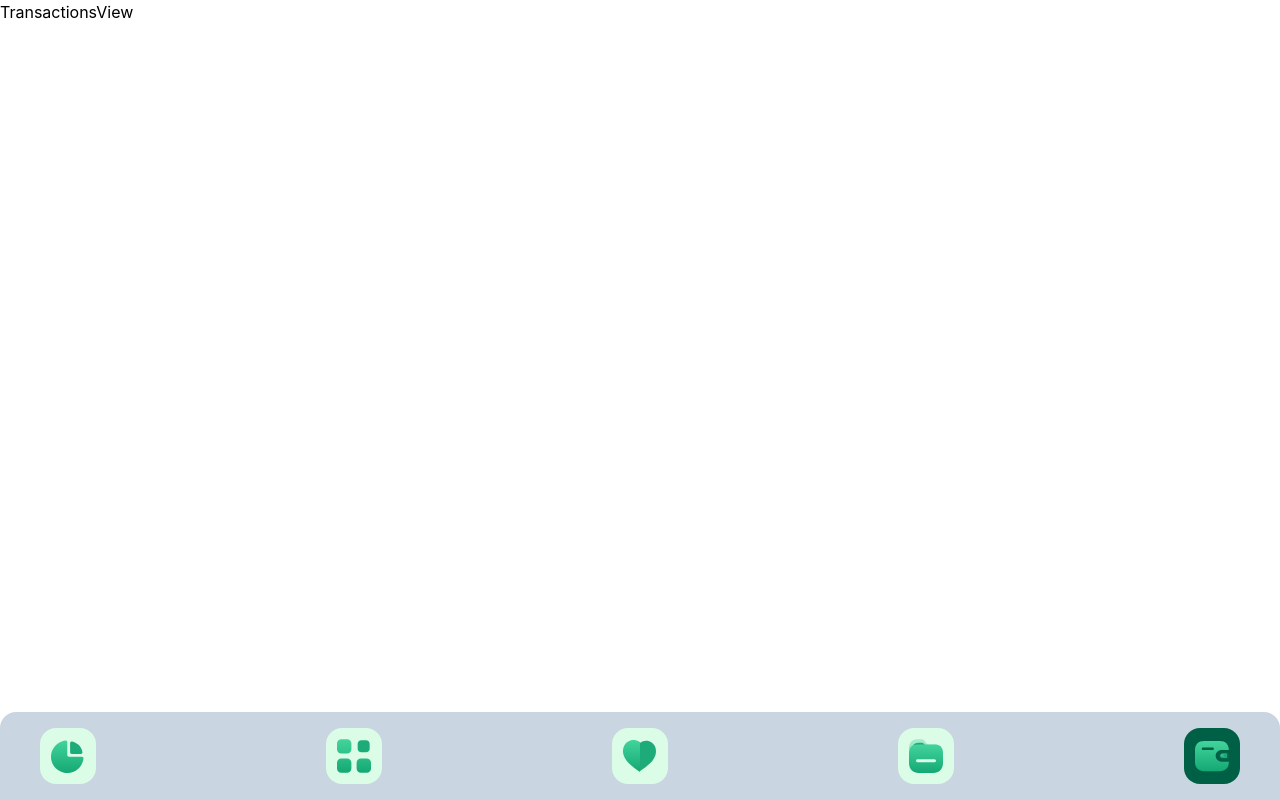
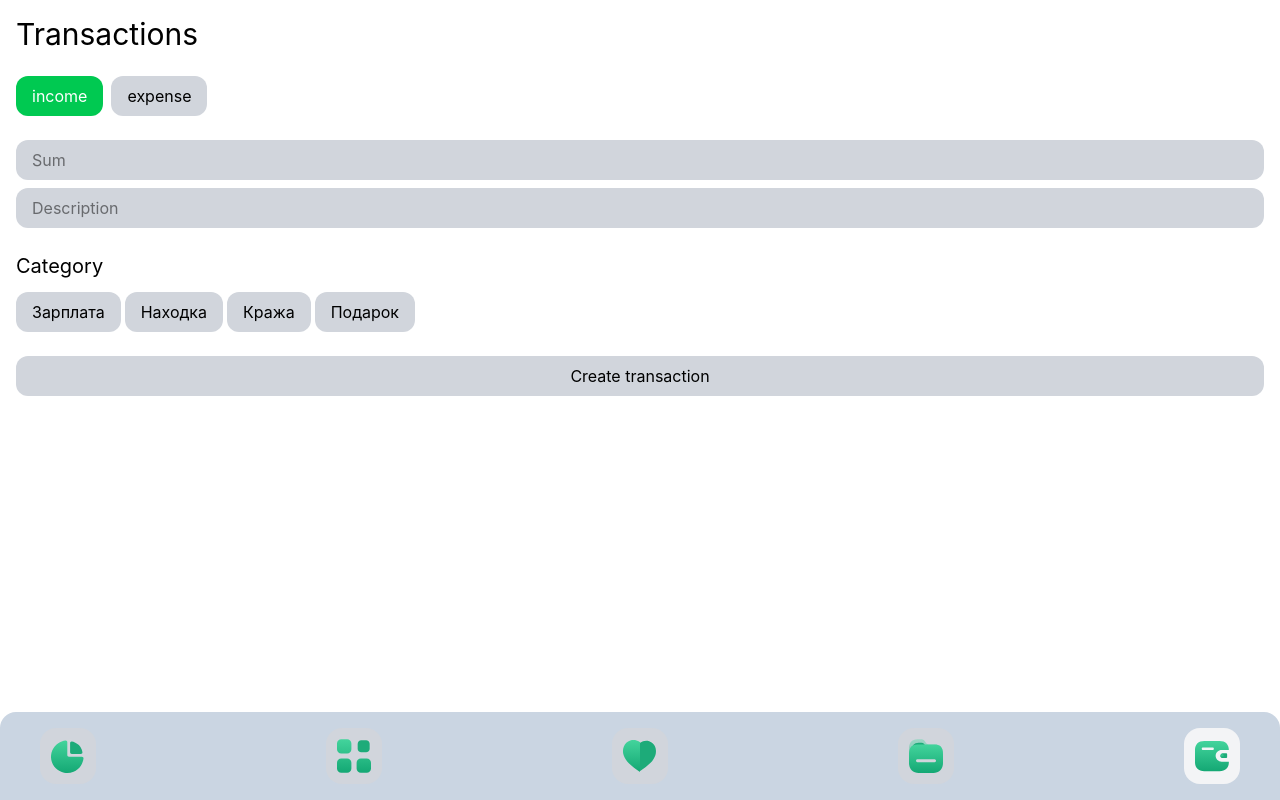
Before and after one commit to GeorgeTheScripter/finance-app, a Vue app: page / in a window 1280 px wide. Built offline with nearby package versions, Linux system fonts and the light colour scheme.

Commit message:
add form to transactions page, types, made some UI components

```diff
--- a/src/components/Navigation.vue
+++ b/src/components/Navigation.vue
@@ -9,8 +9,8 @@
         :to="link.path"
         class="p-2 rounded-2xl transition duration-700 ease-in-out"
         :class="{
-          'bg-green-100': $route.path !== link.path,
-          'bg-emerald-800': $route.path === link.path,
+          'bg-gray-300': $route.path !== link.path,
+          'bg-gray-100': $route.path === link.path,
         }"
         ><img class="w-[40px]" :src="link.icon" :alt="link.path"
       /></RouterLink>
--- a/src/components/UI/elements/Button.vue
+++ b/src/components/UI/elements/Button.vue
@@ -1,5 +1,5 @@
 <template>
-  <button><slot></slot></button>
+  <button class="px-4 py-2 bg-gray-300 rounded-xl"><slot></slot></button>
 </template>
 
 <script setup lang="ts">
--- /dev/null
+++ b/src/components/UI/elements/CategoryItem.vue
@@ -0,0 +1,13 @@
+<template>
+  <div class="py-2 px-4 rounded-2xl bg-gray-300 w-fit">
+    {{ title }}
+  </div>
+</template>
+
+<script setup lang="ts">
+defineOptions({
+  name: "Category",
+});
+
+defineProps<{ title: string }>();
+</script>
--- /dev/null
+++ b/src/components/UI/elements/Input.vue
@@ -0,0 +1,24 @@
+<template>
+  <input
+    class="py-2 px-4 bg-gray-300 rounded-xl outline-0"
+    type="text"
+    :value="modelValue"
+    @input="handleInput($event)"
+  />
+</template>
+
+<script setup lang="ts">
+defineOptions({
+  name: "Input",
+});
+
+defineProps<{ modelValue: string | number | null }>();
+
+const emit = defineEmits<{
+  "update:modelValue": [value: string | number | null];
+}>();
+
+const handleInput = (event: Event) => {
+  emit("update:modelValue", (event.target as HTMLInputElement).value);
+};
+</script>
--- /dev/null
+++ b/src/components/UI/elements/InputRadio.vue
@@ -0,0 +1,32 @@
+<template>
+  <div>
+    <input
+      type="radio"
+      :id="`${name}-${value}`"
+      :name="name"
+      :value="value"
+      :checked="checked"
+      class="absolute opacity-0 w-0 h-0 peer"
+      @change="$emit('change', value)"
+    />
+    <label
+      :for="`${name}-${value}`"
+      :class="`w-full flex justify-center px-4 py-2 cursor-pointer bg-gray-300 rounded-xl transition-all duration-200 ${colorClass} peer-checked:text-white`"
+      >{{ title }}</label
+    >
+  </div>
+</template>
+
+<script setup lang="ts">
+defineProps<{
+  title: string;
+  name: string;
+  value: string | number;
+  checked?: boolean;
+  colorClass?: string;
+}>();
+
+defineEmits<{
+  change: [value: string | number];
+}>();
+</script>
--- a/src/main.ts
+++ b/src/main.ts
@@ -3,6 +3,7 @@ import "./style.css";
 import App from "./App.vue";
 import components from "./components/UI/index";
 import router from "./router/router";
+import { createPinia } from "pinia";
 
 const app = createApp(App);
 
@@ -11,4 +12,4 @@ components.forEach((component: Component): void => {
   app.component(component.name!, component);
 });
 
-app.use(router).mount("#app");
+app.use(router).use(createPinia()).mount("#app");
--- a/src/types/transactions.ts
+++ b/src/types/transactions.ts
@@ -1,6 +1,12 @@
 export enum CATEGORY_TYPE {
   INC = "income",
   EXP = "expense",
+}
+
+export enum RADIO_COLORS {
+  INCOME = "peer-checked:bg-green-500",
+  EXPENSE = "peer-checked:bg-red-500",
+  CATEGORY = "peer-checked:bg-blue-500",
 }
 
 export type Category = {
--- a/src/views/TransactionsView.vue
+++ b/src/views/TransactionsView.vue
@@ -1,7 +1,80 @@
 <template>
-  <div>TransactionsView</div>
+  <div class="p-4">
+    <h3 class="text-3xl mb-6">Transactions</h3>
+
+    <div class="flex flex-col gap-5">
+      <div>
+        <form @submit.prevent class="flex flex-col gap-6">
+          <div class="w-full flex gap-2">
+            <InputRadio
+              title="income"
+              name="transactionType"
+              :value="CATEGORY_TYPE.INC"
+              :checked="selectedType === CATEGORY_TYPE.INC"
+              @change="selectedType = $event"
+              :colorClass="RADIO_COLORS.INCOME"
+            />
+            <InputRadio
+              title="expense"
+              name="transactionType"
+              :value="CATEGORY_TYPE.EXP"
+              :checked="selectedType === CATEGORY_TYPE.EXP"
+              @change="selectedType = $event"
+              :colorClass="RADIO_COLORS.EXPENSE"
+            />
+          </div>
+
+          <div class="flex flex-col gap-2">
+            <Input v-model="inputAmount" placeholder="Sum" type="number" />
+            <Input v-model="inputDescription" placeholder="Description" />
+          </div>
+
+          <div class="flex flex-col gap-3">
+            <h4 class="text-xl">Category</h4>
+
+            <div class="flex flex-wrap gap-1">
+              <InputRadio
+                v-for="category in filteredCategories"
+                :key="category.id"
+                :title="category.title"
+                name="category"
+                :value="category.id"
+                :checked="categorySelected === category.id"
+                @change="categorySelected = +$event"
+                :colorClass="RADIO_COLORS.CATEGORY"
+              />
+            </div>
+          </div>
+
+          <Button>Create transaction</Button>
+        </form>
+      </div>
+    </div>
+  </div>
 </template>
 
 <script setup lang="ts">
-import { Transaction, Category } from "@/types/financeStoreTypes";
+import { useTransactionStore } from "@/store/useTransactionStore";
+import { ref, computed, watch } from "vue";
+import Button from "@/components/UI/elements/Button.vue";
+import Input from "@/components/UI/elements/Input.vue";
+import InputRadio from "@/components/UI/elements/InputRadio.vue";
+import { CATEGORY_TYPE, RADIO_COLORS } from "@/types/transactions";
+
+const transactions = useTransactionStore();
+const inputAmount = ref<number | null>(null);
+const inputDescription = ref<string>("");
+
+const selectedType = ref<string | number>(CATEGORY_TYPE.INC);
+const categorySelected = ref<number | null>(null);
+
+const filteredCategories = computed(() => {
+  return transactions.categories.filter(
+    (category) => category.type === selectedType.value
+  );
+});
+
+watch(selectedType, () => {
+  categorySelected.value = null;
+});
 </script>
```
